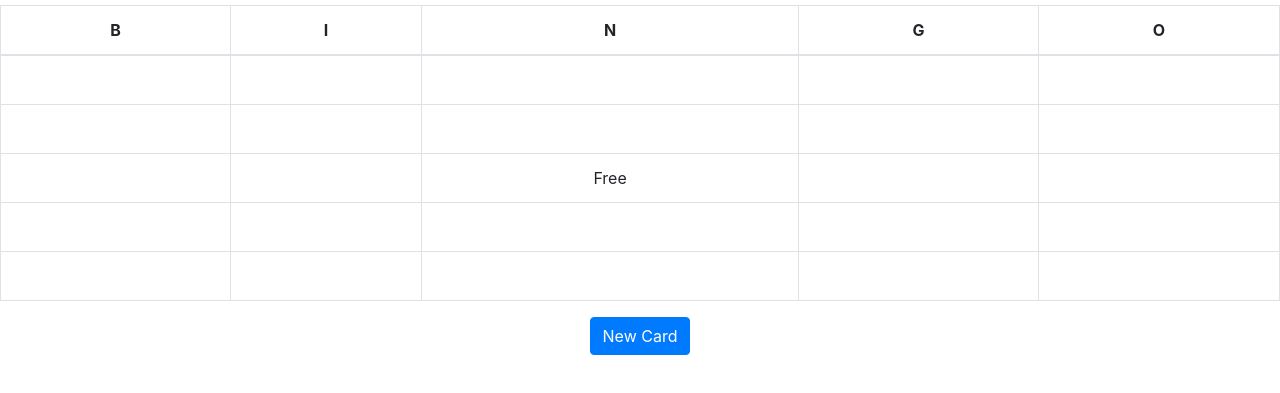
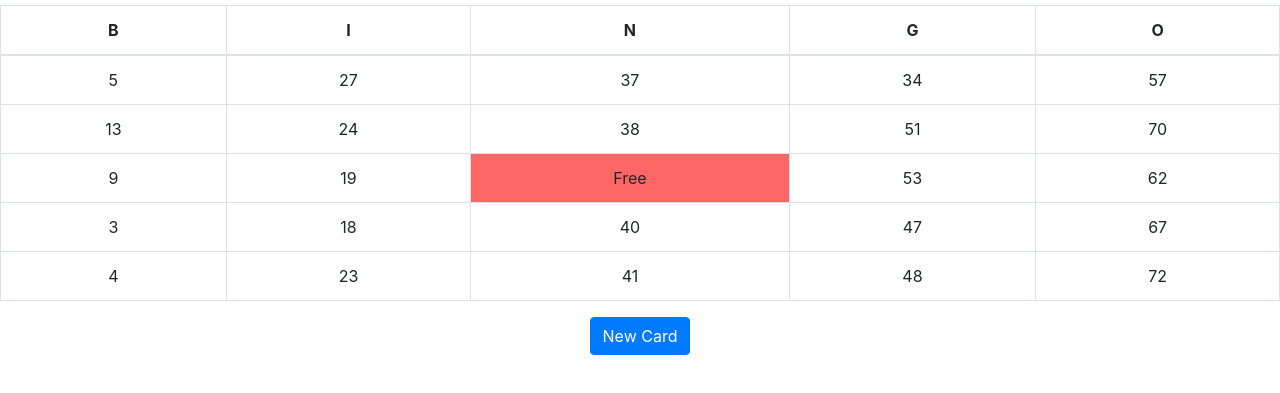
Before and after one commit to fwilcox/Bingo, a plain HTML site: page index.html in a window 1280 px wide. Shown: the part 51-444 px from the top of the page. Drawn offline with nearby package versions, Linux system fonts and the light colour scheme.

Commit message:
Updated to add stylesheet

```diff
--- a/index.html
+++ b/index.html
@@ -7,6 +7,10 @@
 
     <!-- Bootstrap CSS -->
     <link rel="stylesheet" href="https://stackpath.bootstrapcdn.com/bootstrap/4.4.1/css/bootstrap.min.css" integrity="sha384-Vkoo8x4CGsO3+Hhxv8T/Q5PaXtkKtu6ug5TOeNV6gBiFeWPGFN9MuhOf23Q9Ifjh" crossorigin="anonymous">
+    <link rel="stylesheet" type="text/css" href="styles.css">
+
+    <!-- Bingo JS -->
+    <script type="text/javascript" src="main.js"></script>
 
     <title>Shopper Bingo</title>
   </head>
```
